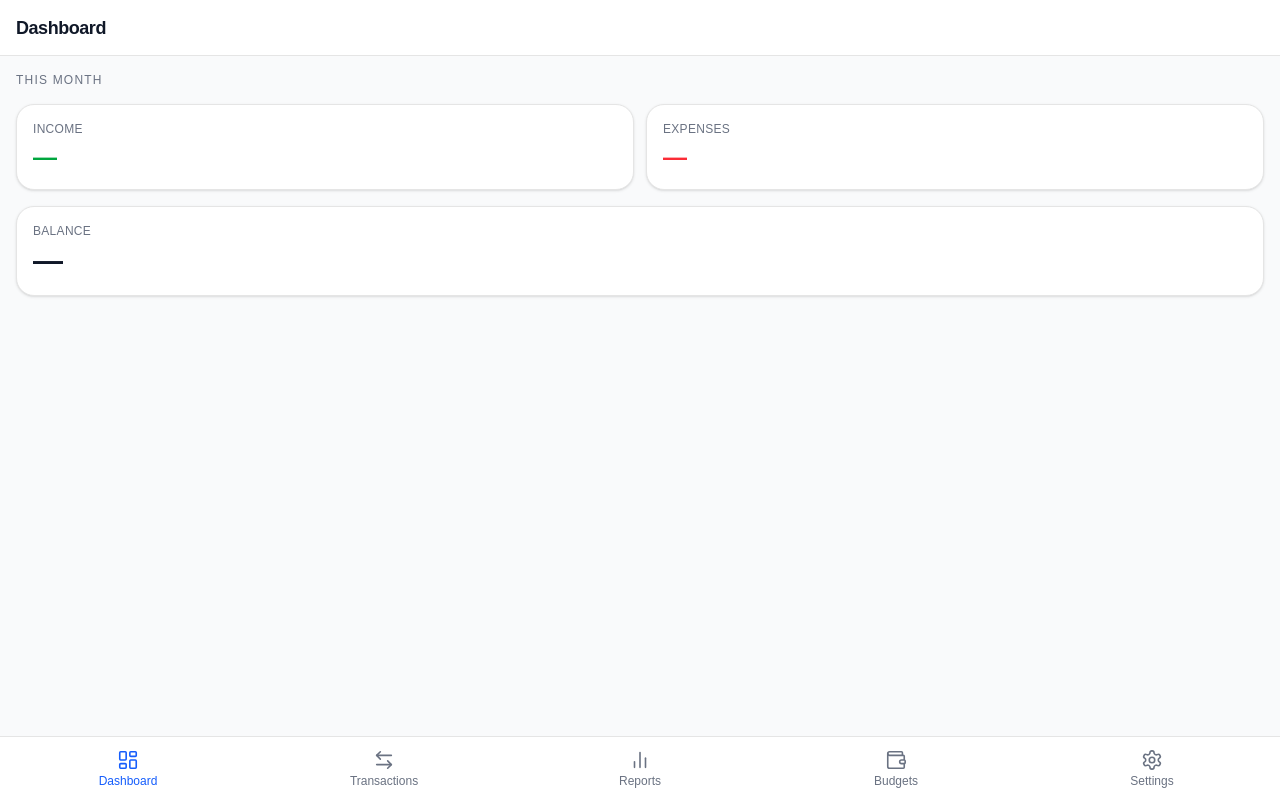
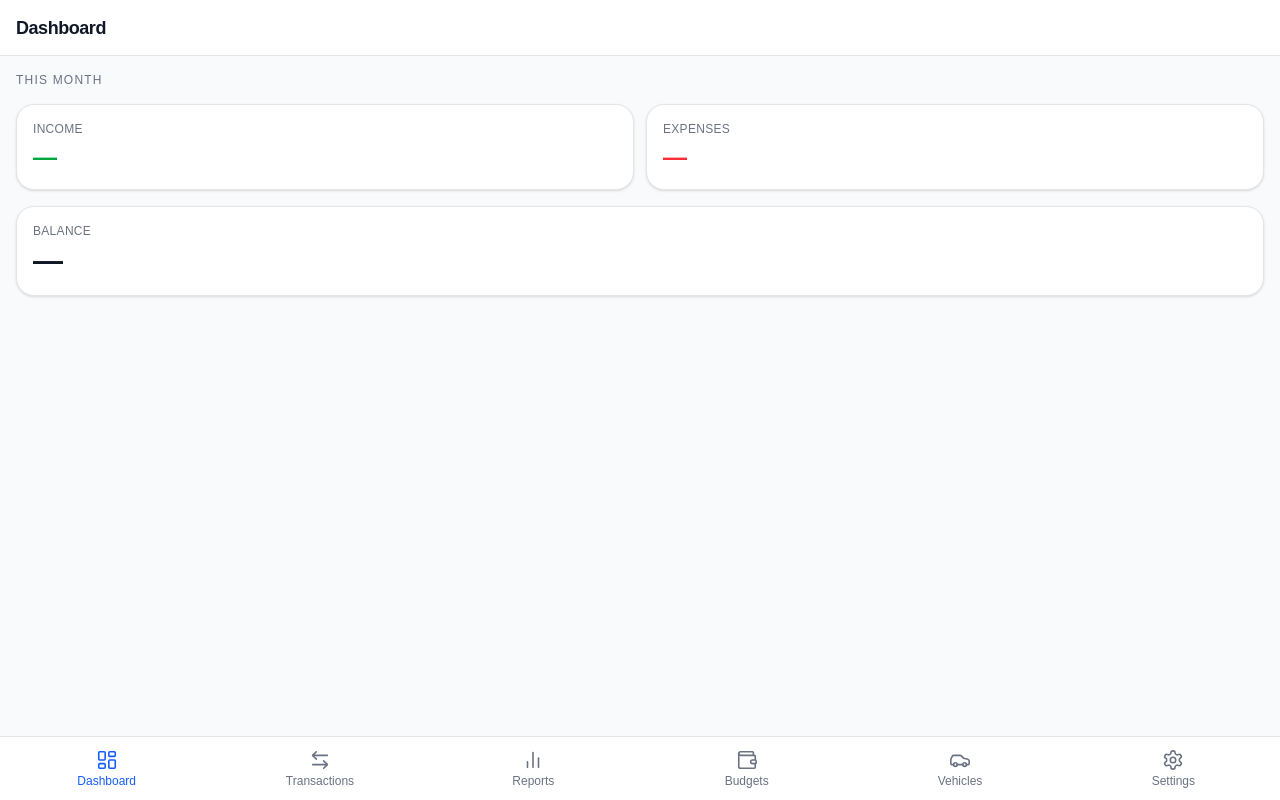
Before and after one commit to lreb/account-tracker, a React (Vite) app: page / in a window 1280 px wide. Built offline with nearby package versions, Linux system fonts and the light colour scheme.

Commit message:
add vehicle to main menu

```diff
--- a/src/components/layout/BottomNav.tsx
+++ b/src/components/layout/BottomNav.tsx
@@ -1,12 +1,13 @@
 import { NavLink } from 'react-router-dom'
 import { useTranslation } from 'react-i18next'
-import { LayoutDashboard, ArrowLeftRight, BarChart2, Wallet, Settings } from 'lucide-react'
+import { LayoutDashboard, ArrowLeftRight, BarChart2, Wallet, Car, Settings } from 'lucide-react'
 
 const navItems = [
   { to: '/',             icon: LayoutDashboard, labelKey: 'nav.dashboard',     end: true },
   { to: '/transactions', icon: ArrowLeftRight,  labelKey: 'nav.transactions',  end: false },
   { to: '/reports',      icon: BarChart2,       labelKey: 'nav.reports',       end: false },
   { to: '/budgets',      icon: Wallet,          labelKey: 'nav.budgets',       end: false },
+  { to: '/vehicles',     icon: Car,             labelKey: 'nav.vehicles',      end: false },
   { to: '/settings',     icon: Settings,        labelKey: 'nav.settings',      end: false },
 ] as const
 
```
